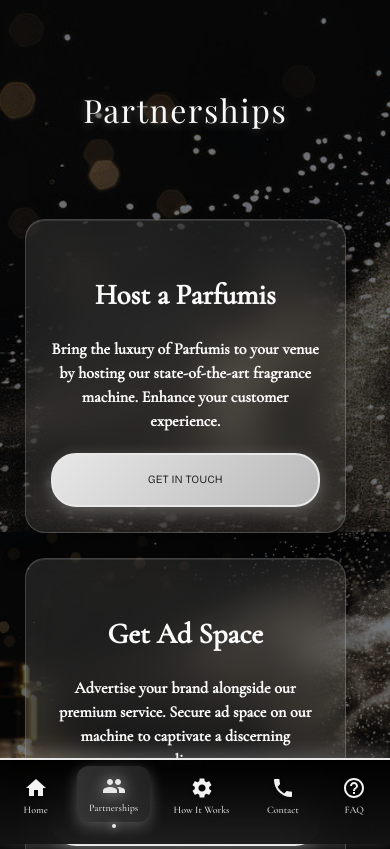
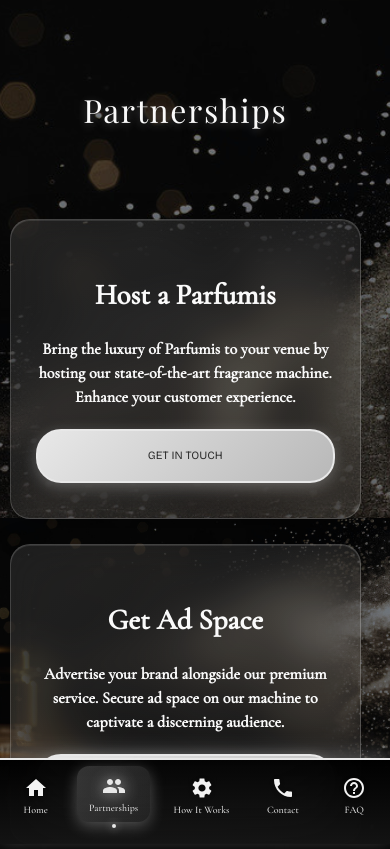
Before and after one commit to JohnyGhossoub/Parfumis-Website, a website: page partnerships.html in a window 390 px wide. Shown: the top 849 px of the page. Drawn offline with nearby package versions, Linux system fonts and the light colour scheme; animation ran at ten frames a second.

Commit message:
Fix mobile container centering: remove padding interference and improve centering accuracy

```diff
--- a/style.css
+++ b/style.css
@@ -1000,6 +1000,7 @@
         margin: 80px auto 20px auto; /* Consistent top margin from header */
         padding: 25px 20px;
         width: 95%;
+        max-width: 95%; /* Ensure consistent width */
     }
 
     #form-container input,
@@ -1015,7 +1016,9 @@
         flex-direction: column;
         gap: 30px;
         margin: 80px auto 30px auto; /* Consistent top margin from header */
-        padding: 0 15px; /* Remove top/bottom padding, keep horizontal padding */
+        padding: 0; /* Remove all padding for better centering */
+        width: 100%; /* Full width for proper centering */
+        max-width: 100%; /* Ensure no max-width restrictions */
     }
 
     .howitworks-text {
@@ -1035,7 +1038,9 @@
         margin: 80px auto 30px auto; /* Consistent top margin from header */
         align-items: center;
         justify-content: center;
-        padding: 0 15px;
+        padding: 0; /* Remove all padding for better centering */
+        width: 100%; /* Full width for proper centering */
+        max-width: 100%; /* Ensure no max-width restrictions */
     }
 
     .partnership-option {
@@ -1059,6 +1064,12 @@
 
     /* Mobile Header Spacing */
     @media screen and (max-width: 768px) {
+        .main-content {
+            width: 95%; /* Slightly wider on mobile for better centering */
+            left: 50%;
+            transform: translate(-50%, -50%);
+        }
+
         header nav {
             padding: 10px 0; /* Slightly reduced padding on mobile */
         }
```
